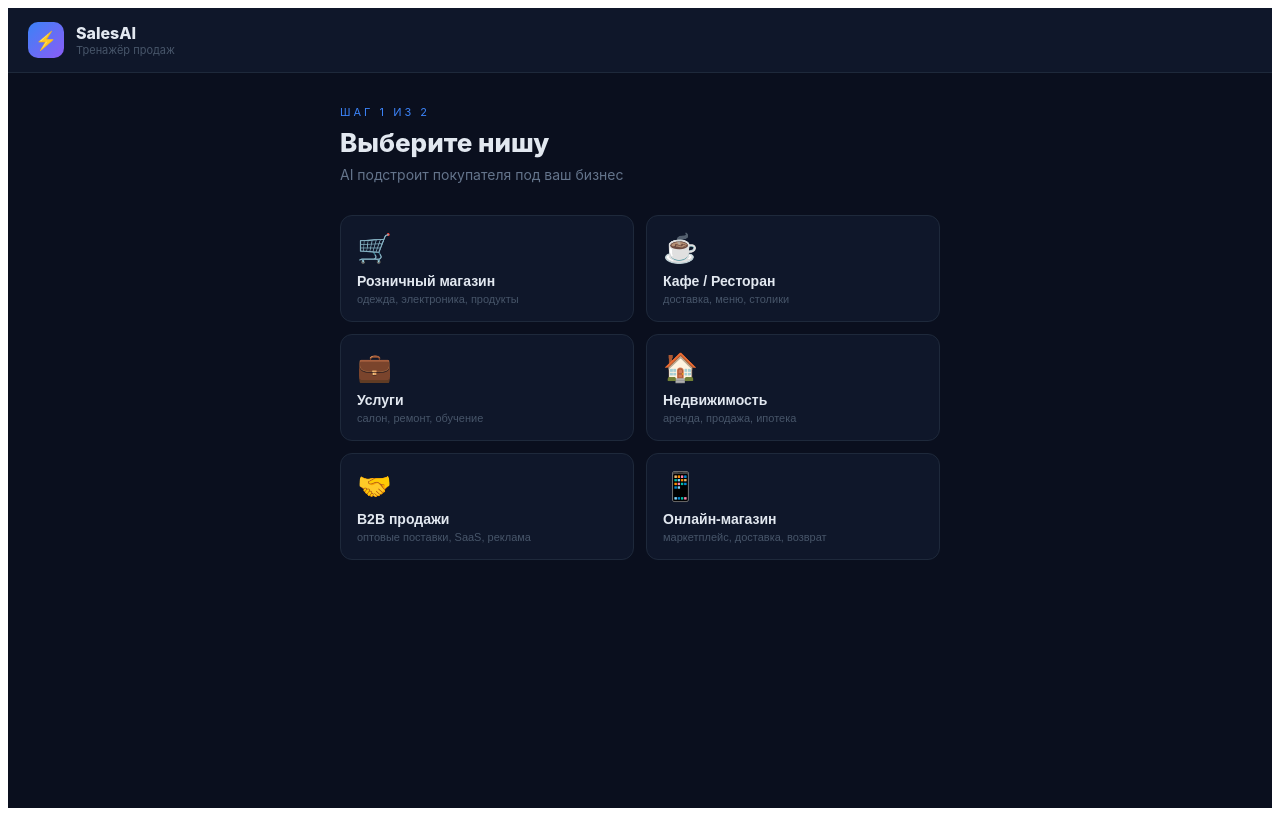
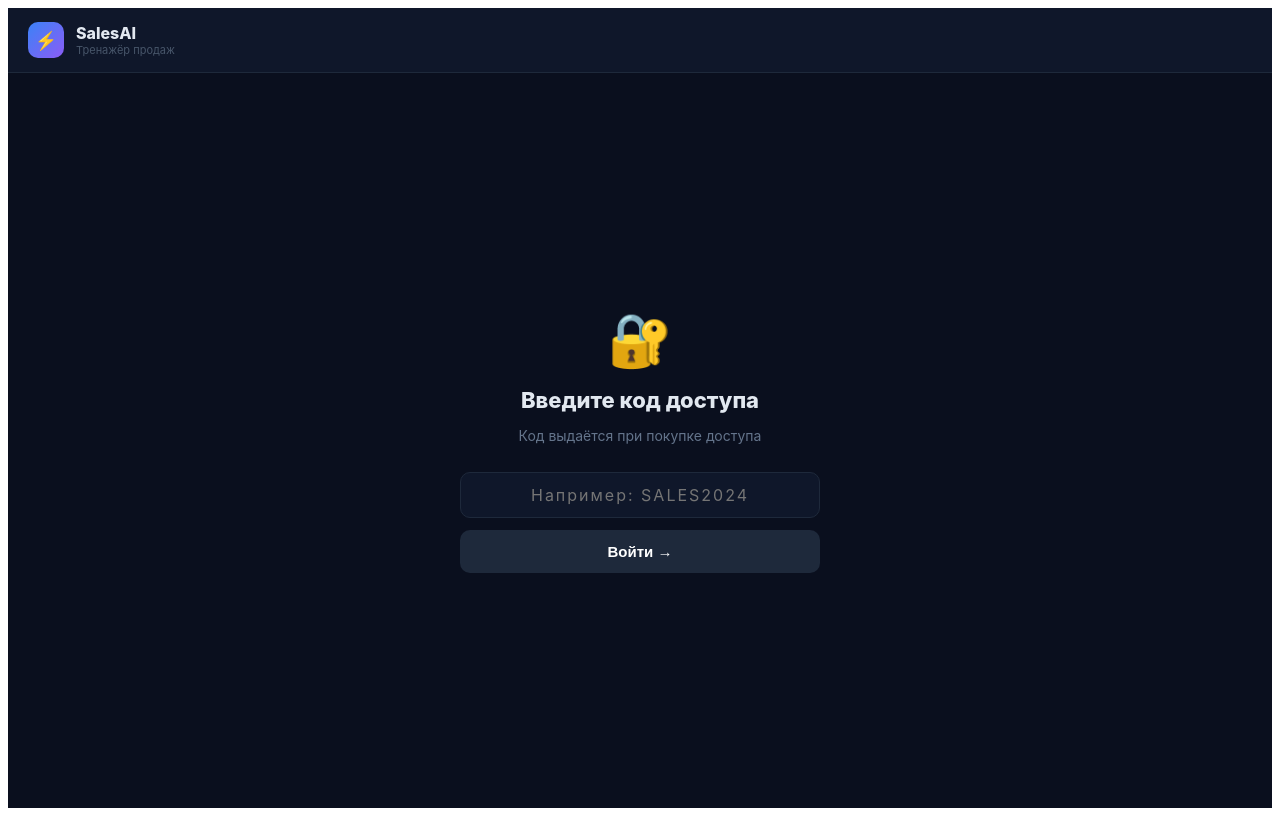
Before and after one commit to nurassyl25-ai/Nurassyl, a Next.js app: page / in a window 1280 px wide. Built offline with nearby package versions, Linux system fonts and the light colour scheme.

Commit message:
Update index.js

```diff
--- a/pages/index.js
+++ b/pages/index.js
@@ -1,4 +1,14 @@
 import { useState, useRef, useEffect } from "react";
+
+// КОДЫ ДОСТУПА — добавляйте сюда коды для каждого клиента
+const ACCESS_CODES = [
+  "SALES2024",
+  "BAQSHAHO",
+  "PARTNER01",
+  "PARTNER02",
+  "PARTNER03",
+  "DEMO123",
+];
 
 const NICHES = [
   { id: "retail", label: "Розничный магазин", emoji: "🛒", examples: "одежда, электроника, продукты" },
@@ -34,15 +44,7 @@ function buildSystemPrompt(niche, stage) {
     objections: `Ты — покупатель в ${nicheLabel}. Начни с "Дорого" или "Я подумаю". Смягчайся только на хорошие аргументы. Нужно минимум 2-3 аргумента.`,
     closing: `Ты — покупатель в ${nicheLabel} почти готовый купить. Жди пока менеджер предложит оформить. Если не предлагает — уходи. На прямое предложение соглашайся.`,
   };
-  return `${scenarios[stage]}
-
-ПРАВИЛА:
-- Отвечай только на русском языке.
-- Коротко — 1-2 предложения.
-- Никогда не объясняй свою роль — просто будь покупателем.
-- После 6 сообщений прими решение.
-- Если менеджер хорошо справился — "Хорошо, оформляйте".
-- Если плохо — "Нет, пойду в другое место".`;
+  return `${scenarios[stage]}\n\nПРАВИЛА:\n- Отвечай только на русском языке.\n- Коротко — 1-2 предложения.\n- Никогда не объясняй свою роль — просто будь покупателем.\n- После 6 сообщений прими решение.\n- Если менеджер хорошо справился — "Хорошо, оформляйте".\n- Если плохо — "Нет, пойду в другое место".`;
 }
 
 function buildEvalPrompt(stage) {
@@ -78,7 +80,9 @@ function Bar({ label, value }) {
 }
 
 export default function Home() {
-  const [step, setStep] = useState('niche');
+  const [step, setStep] = useState('login');
+  const [codeInput, setCodeInput] = useState('');
+  const [codeError, setCodeError] = useState('');
   const [niche, setNiche] = useState('');
   const [stage, setStage] = useState('');
   const [history, setHistory] = useState([]);
@@ -89,6 +93,16 @@ export default function Home() {
   const inputRef = useRef();
 
   useEffect(() => { bottomRef.current?.scrollIntoView({ behavior: 'smooth' }); }, [history, loading]);
+
+  function handleLogin() {
+    const code = codeInput.trim().toUpperCase();
+    if (ACCESS_CODES.includes(code)) {
+      setStep('niche');
+      setCodeError('');
+    } else {
+      setCodeError('Неверный код доступа. Обратитесь к организатору.');
+    }
+  }
 
   function startChat(selectedStage) {
     const firstMsg = {
@@ -149,6 +163,8 @@ export default function Home() {
 
   return (
     <div style={{ minHeight: '100vh', background: '#0a0f1e', color: '#e2e8f0', fontFamily: 'Inter,system-ui,sans-serif', display: 'flex', flexDirection: 'column' }}>
+
+      {/* Header */}
       <div style={{ background: '#0f172a', borderBottom: '1px solid #1e293b', padding: '14px 20px', display: 'flex', alignItems: 'center', gap: 12 }}>
         <div style={{ width: 36, height: 36, borderRadius: 10, background: 'linear-gradient(135deg,#3b82f6,#8b5cf6)', display: 'flex', alignItems: 'center', justifyContent: 'center', fontSize: 18 }}>⚡</div>
         <div>
@@ -164,6 +180,33 @@ export default function Home() {
         )}
       </div>
 
+      {/* LOGIN */}
+      {step === 'login' && (
+        <div style={{ flex: 1, display: 'flex', alignItems: 'center', justifyContent: 'center', padding: 24 }}>
+          <div style={{ maxWidth: 360, width: '100%', textAlign: 'center' }}>
+            <div style={{ fontSize: 52, marginBottom: 16 }}>🔐</div>
+            <h1 style={{ fontSize: 22, fontWeight: 800, marginBottom: 8 }}>Введите код доступа</h1>
+            <p style={{ color: '#64748b', fontSize: 14, marginBottom: 28 }}>Код выдаётся при покупке доступа</p>
+            <input
+              value={codeInput}
+              onChange={e => setCodeInput(e.target.value)}
+              onKeyDown={e => e.key === 'Enter' && handleLogin()}
+              placeholder="Например: SALES2024"
+              style={{ width: '100%', background: '#0f172a', border: `1px solid ${codeError ? '#ef4444' : '#1e293b'}`, borderRadius: 10, color: '#e2e8f0', fontSize: 16, padding: '12px 16px', outline: 'none', fontFamily: 'inherit', boxSizing: 'border-box', textAlign: 'center', letterSpacing: 2, marginBottom: 12 }}
+            />
+            {codeError && <p style={{ color: '#ef4444', fontSize: 13, marginBottom: 12 }}>{codeError}</p>}
+            <button
+              onClick={handleLogin}
+              disabled={!codeInput.trim()}
+              style={{ width: '100%', background: codeInput.trim() ? '#1d4ed8' : '#1e293b', color: '#fff', border: 'none', borderRadius: 10, padding: '13px', fontSize: 15, fontWeight: 700, cursor: codeInput.trim() ? 'pointer' : 'default' }}
+            >
+              Войти →
+            </button>
+          </div>
+        </div>
+      )}
+
+      {/* NICHE */}
       {step === 'niche' && (
         <div style={{ flex: 1, padding: '32px 20px', maxWidth: 600, margin: '0 auto', width: '100%' }}>
           <div style={{ marginBottom: 32 }}>
@@ -184,6 +227,7 @@ export default function Home() {
         </div>
       )}
 
+      {/* STAGE */}
       {step === 'stage' && (
         <div style={{ flex: 1, padding: '32px 20px', maxWidth: 600, margin: '0 auto', width: '100%' }}>
           <div style={{ marginBottom: 32 }}>
@@ -207,6 +251,7 @@ export default function Home() {
         </div>
       )}
 
+      {/* CHAT */}
       {(step === 'chat' || step === 'evaluating') && (
         <>
           <div style={{ flex: 1, overflowY: 'auto', padding: 16, display: 'flex', flexDirection: 'column', gap: 10 }}>
@@ -237,6 +282,7 @@ export default function Home() {
         </>
       )}
 
+      {/* RESULT */}
       {step === 'result' && result && (
         <div style={{ flex: 1, overflowY: 'auto', padding: '20px 16px' }}>
           <div style={{ maxWidth: 500, margin: '0 auto' }}>
```
